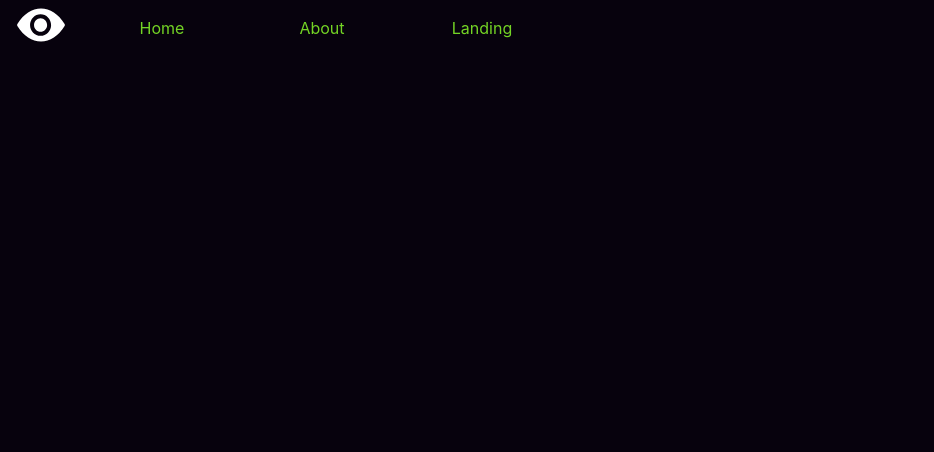
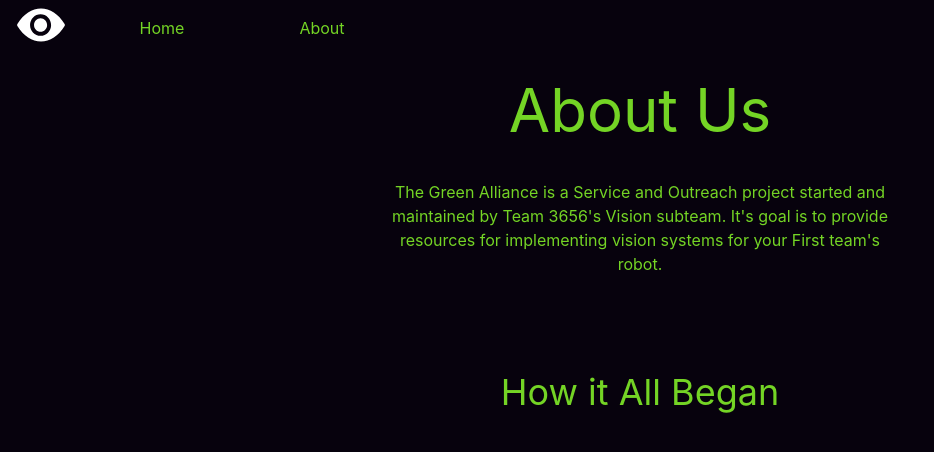
Before and after one commit to Dreadbot/TheGreenAlliance, a Next.js app: page /TheGreenAlliance/about in a window 1280 px wide. Shown: the top 452 px of the page, without its empty margins (0-934 px from the left). Built offline with nearby package versions, Linux system fonts and the light colour scheme.

Commit message:
Added about page, and put nav bar on about page.

```diff
--- a/components/NavigationBar.tsx
+++ b/components/NavigationBar.tsx
@@ -10,13 +10,13 @@ type NavigationBarProps = {
 
 const NavigationBar = ({ icon, pages }: NavigationBarProps) => {
     return (
-        <div className="absolute top-0 left-0 w-full">
+        <div className="fixed top-0 left-0 w-full">
             <ul className="flex">
                 <li className="mx-4"><Image src={icon} width="50px" height="50px"/></li>
                 {pages.map((page) => {
                     return (
                         <li key={page.title} className="w-40">
-                            <a href={page.route} className="flex h-full w-full justify-center items-center hover:bg-gr-dark">{page.title}</a>
+                            <a href={page.route} className="flex h-full w-full justify-center items-center hover:bg-gr-dark transition-colors duration-500">{page.title}</a>
                         </li>
                     )
                 })}
@@ -33,7 +33,6 @@ export const NavigationConstant = () => {
               pages={[
                 {title: "Home", route: "/"},
                 {title: "About", route: "/about"},
-                {title: "Landing", route: "/landingpage"}
       ]}/>
     )
 }
--- a/pages/about.tsx
+++ b/pages/about.tsx
@@ -10,8 +10,19 @@ const About: NextPage = () => {
                 <link rel="icon" href="/eye.svg" />
             </Head>
 
-            <main>
+            <main className="mt-20 px-96">
                 <NavigationConstant />
+                <h1 className="w-full text-center text-6xl">About Us</h1>
+                <p className="w-full text-center mt-10 mb-24">
+                    The Green Alliance is a Service and Outreach project started and maintained by Team 3656's Vision subteam. It's goal is
+                    to provide resources for implementing vision systems for your First team's robot.
+                </p>
+
+                <h2 className="w-full text-center text-4xl">How it All Began</h2>
+
+                <p className="w-full text-center mt-5 mb-20 p-5">
+
+                </p>
             </main>
         </div>
     )
```
